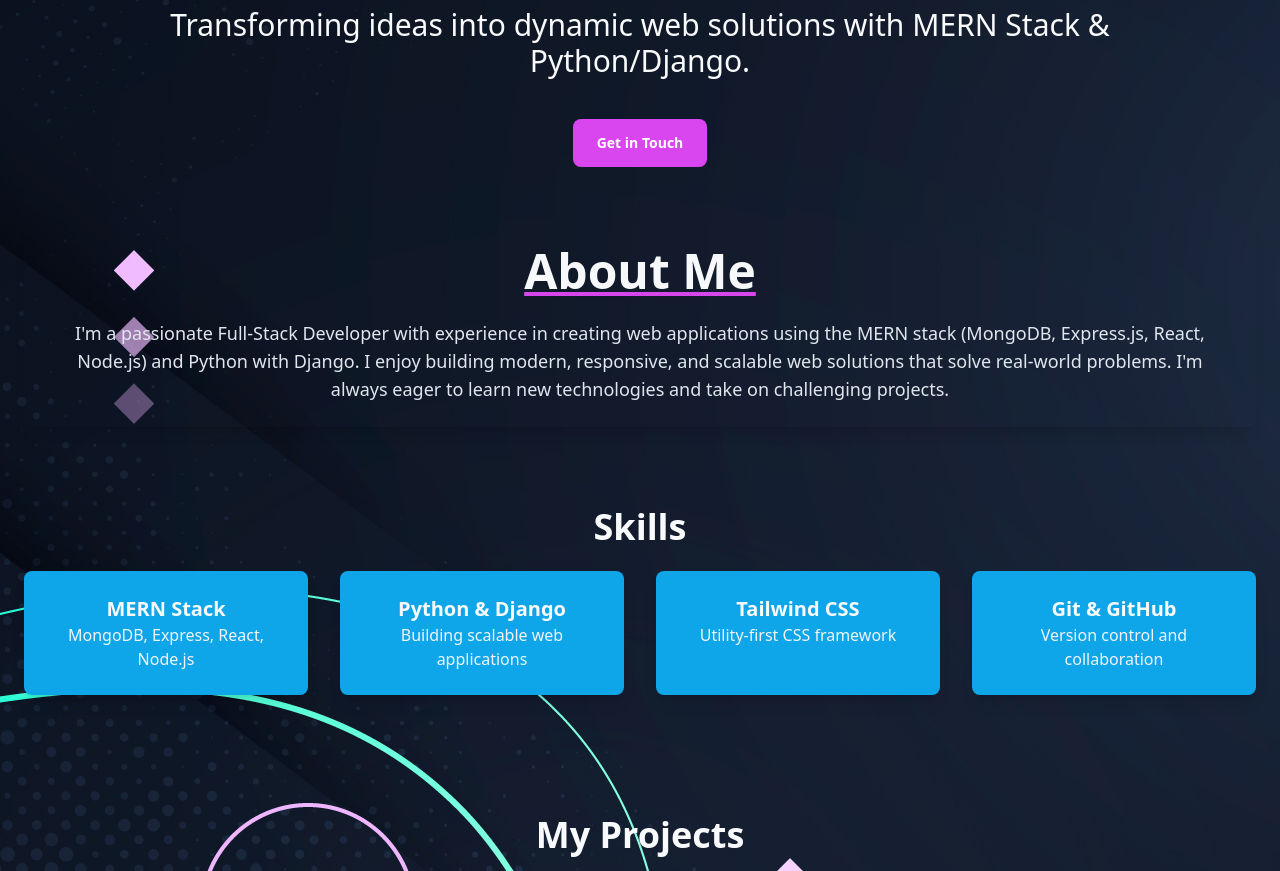
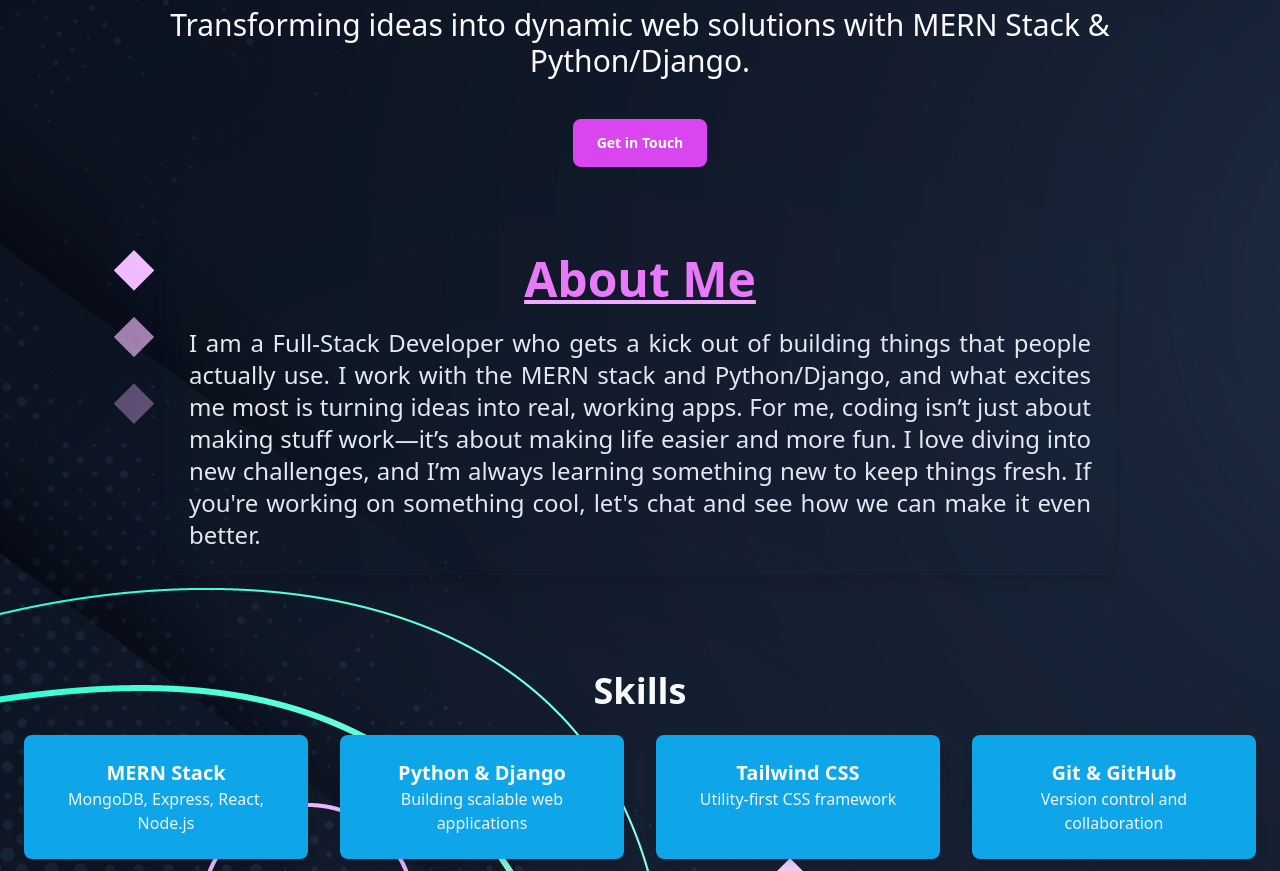
Before and after one commit to Victormuthomi/my-portfolio, a React (Vite) app: page / in a window 1280 px wide. Shown: the part 713-1584 px from the top of the page. Built offline with nearby package versions, Linux system fonts and the light colour scheme.

Commit message:
redesign about component.

```diff
--- a/src/components/About.jsx
+++ b/src/components/About.jsx
@@ -1,21 +1,28 @@
 const About = () => {
   return (
     <>
-      <section className="max-w-7xl mx-auto px-6 py-20 " id="about">
-        <div className="bg-transparent rounded-lg shadow-lg p-6 animate-pulse">
-          <h2 className="text-5xl text-slate-50 font-semibold text-center mb-6 underline decoration-fuchsia-500">
-            About Me
-          </h2>
-          <p className="text-lg text-slate-200">
-            I'm a passionate Full-Stack Developer with experience in creating
-            web applications using the MERN stack (MongoDB, Express.js, React,
-            Node.js) and Python with Django. I enjoy building modern,
-            responsive, and scalable web solutions that solve real-world
-            problems. I'm always eager to learn new technologies and take on
-            challenging projects.
-          </p>
-        </div>
-      </section>
+      <div className="flex justify-center items-center">
+        <section
+          className=" max-w-7xl md:py-6 py-10  h-[400px] mt-16 mb-16 w-[950px] "
+          id="about"
+        >
+          <div className="bg-transparent rounded-lg shadow-lg p-6">
+            <h2 className="text-5xl text-fuchsia-400 font-semibold text-center mb-6 underline decoration-fuchsia-300 md:pl-0 pl-8">
+              About Me
+            </h2>
+            <p className="md:text-2xl text-1xl text-justify text-slate-200">
+              I am a Full-Stack Developer who gets a kick out of building things
+              that people actually use. I work with the MERN stack and
+              Python/Django, and what excites me most is turning ideas into
+              real, working apps. For me, coding isn’t just about making stuff
+              work—it’s about making life easier and more fun. I love diving
+              into new challenges, and I’m always learning something new to keep
+              things fresh. If you're working on something cool, let's chat and
+              see how we can make it even better.
+            </p>
+          </div>
+        </section>
+      </div>
     </>
   );
 };
```
